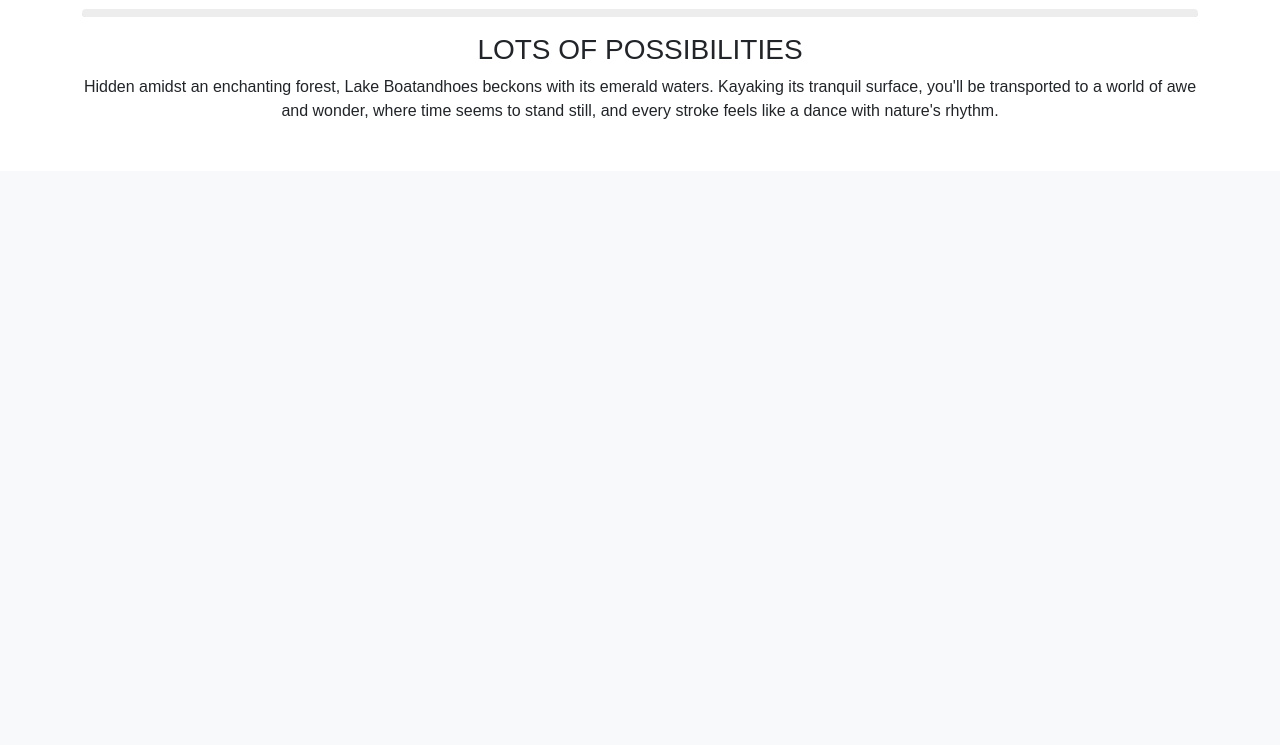
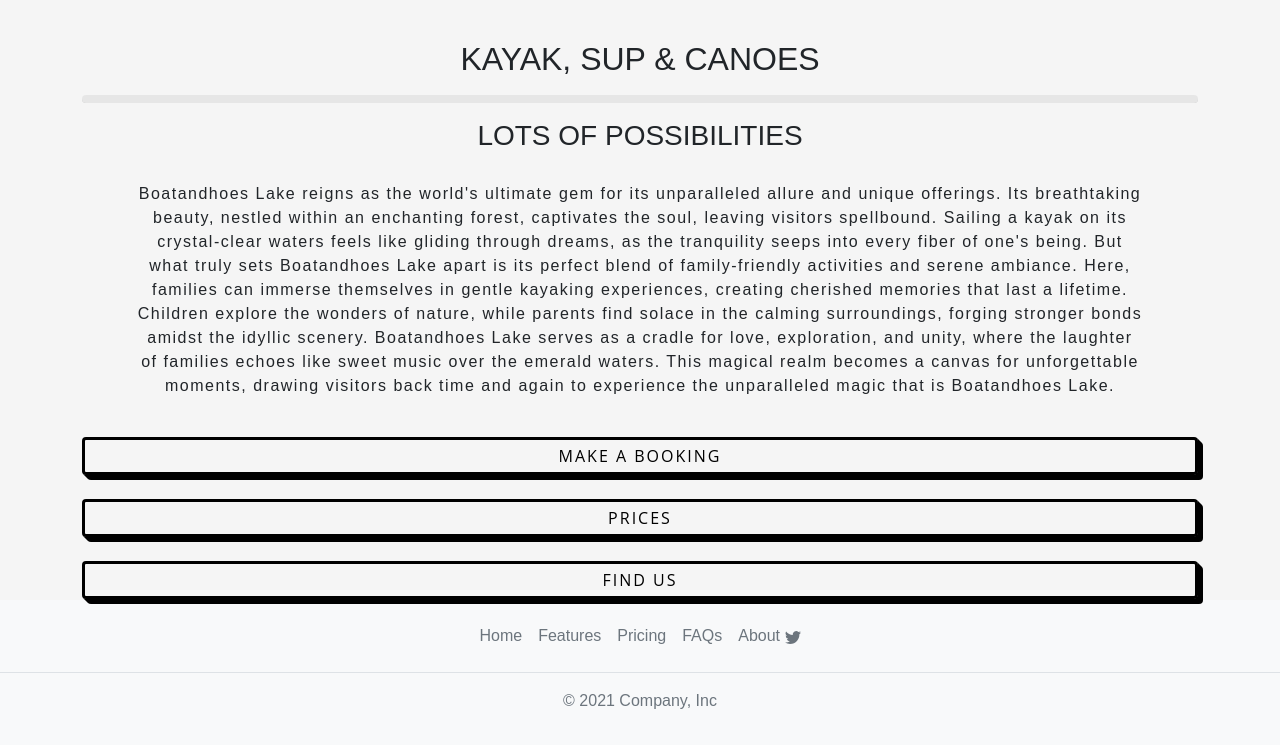
Before and after one commit to JacquesIversen/PP4-5TH-REDO, a Django app: page / in a window 1280 px wide. Shown: the part 799-1544 px from the top of the page. Before the commit the page ends 918 px from the top, so only its background shows below. Run offline with Django 4.2, Linux system fonts and the light colour scheme; some web fonts are replaced.

Commit message:
fp desing updated

```diff
--- a/home/templates/home/index.html
+++ b/home/templates/home/index.html
@@ -3,9 +3,9 @@
 
 {% block content %}
 
-<div class="bg-image p-5 text-center shadow-1-strong rounded mb-5 text-white" id="home-bg-img">
+<div class="bg-image p-5 text-center shadow-1-strong rounded mb-5 text-white bg-light" id="home-bg-img">
     <h1 class="mb-3 h2">Lake Boatandhoes welcomes you!</h1>
-
+    <div class="index-img-text">
     <p>
         Grab a drink, soak yourself and go for a swim in the deepest lake in the world! Let the 'Langers' take care of
         your precious body and keep you from the countless predators soaring the waters.
@@ -18,16 +18,32 @@
         availabilities with us!</p>
     <p>Your safety is important to us, so make sure you sign a full disclaimer before you book with us --> <a
             href="https://imgflip.com/i/7t2y8x" target="_blank"> Download</a></p>
+            </div>
 </div>
+
 <div class="container mb-5 text-center">
     <h2>Kayak, SUP & Canoes</h2>
     <hr class="rounded">
     <h3>Lots of possibilities</h3>
-    <p>Hidden amidst an enchanting forest, Lake Boatandhoes beckons with its emerald waters. Kayaking its tranquil surface, you'll be transported to a world of awe and wonder, where time seems to stand still, and every stroke feels like a dance with nature's rhythm.</p>
-</p>
+    <p class="index-text">
+        Boatandhoes Lake reigns as the world's ultimate gem for its unparalleled allure and unique offerings. Its
+        breathtaking beauty, nestled within an enchanting forest, captivates the soul, leaving visitors spellbound.
+        Sailing a kayak on its crystal-clear waters feels like gliding through dreams, as the tranquility seeps into
+        every fiber of one's being.
+
+        But what truly sets Boatandhoes Lake apart is its perfect blend of family-friendly activities and serene
+        ambiance. Here, families can immerse themselves in gentle kayaking experiences, creating cherished memories that
+        last a lifetime. Children explore the wonders of nature, while parents find solace in the calming surroundings,
+        forging stronger bonds amidst the idyllic scenery.
+
+        Boatandhoes Lake serves as a cradle for love, exploration, and unity, where the laughter of families echoes like
+        sweet music over the emerald waters. This magical realm becomes a canvas for unforgettable moments, drawing
+        visitors back time and again to experience the unparalleled magic that is Boatandhoes Lake.</p>
+    <div class="d-grid gap-4">
+        <button class="btn button-style" type="button">Make a Booking</button>
+        <button class="btn button-style" type="button">Prices</button>
+        <button class="btn button-style" type="button">Find us</button>
+    </div>
 
 </div>
-
-
-
 {% endblock %}
--- a/static/css/style.css
+++ b/static/css/style.css
@@ -1,30 +1,38 @@
 @import url('https://fonts.googleapis.com/css2?family=Days+One&family=Kdam+Thmor+Pro&display=swap');
 
-html, body {
+html,
+body {
     height: 100%;
     font-family: 'Days One', sans-serif;
     font-family: 'Kdam Thmor Pro', sans-serif;
-    background-color: gray;
 }
 
 body {
     display: flex;
     flex-direction: column;
+    position: relative;
+    margin: 0;
+    padding-bottom: 6rem;
+    min-height: 100%;
 }
 
-h1, h2, h3, h4, h5, h6 {
+h1,
+h2,
+h3,
+h4,
+h5,
+h6 {
     text-transform: uppercase;
 }
 
 main {
     flex: 1 0 auto;
-    background-color: white;
+    background-color: whitesmoke;
 }
 
 a {
     text-decoration: none;
     color: white;
-
 }
 
 /* Header */
@@ -32,7 +40,7 @@ a {
 /* Body */
 
 #home-bg-img {
-    height: 40vh;
+    height: 40%;
     background-image: url('https://mdbcdn.b-cdn.net/img/new/slides/003.webp');
     background-position: bottom;
     background-repeat: no-repeat;
@@ -42,7 +50,46 @@ a {
 hr.rounded {
     border-top: 8px solid #bbb;
     border-radius: 5px;
+}
+
+.button-style {
+  font-family: "Open Sans", sans-serif;
+  font-size: 16px;
+  letter-spacing: 2px;
+  text-decoration: none;
+  text-transform: uppercase;
+  color: #000;
+  cursor: pointer;
+  border: 3px solid;
+  padding: 0.25em 0.5em;
+  box-shadow: 1px 1px 0px 0px, 2px 2px 0px 0px, 3px 3px 0px 0px, 4px 4px 0px 0px, 5px 5px 0px 0px;
+  position: relative;
+  user-select: none;
+  -webkit-user-select: none;
+  touch-action: manipulation;
+}
+
+.button-style:active {
+  box-shadow: 0px 0px 0px 0px;
+  top: 5px;
+  left: 5px;
+}
+
+@media (min-width: 768px) {
+  .button-style {
+    padding: 0.25em 0.75em;
   }
+}
+
+.index-img-text {
+    padding: 0 5% 0 5%;
+    letter-spacing: 1.5px;
+}
+
+.index-text {
+    padding: 2% 5% 2% 5%;
+    letter-spacing: 1.5px;
+}
 
 
 /* Footer */
--- a/templates/base.html
+++ b/templates/base.html
@@ -30,6 +30,8 @@
         {% endblock %}
 
     </main>
+
+
     {% include 'includes/footer.html' %}
 
 
--- a/templates/includes/footer.html
+++ b/templates/includes/footer.html
@@ -1,4 +1,4 @@
-<footer class="py-3 my-4 fixed-bottom bg-light text-dark">
+<footer class="py-3 bg-light text-dark">
     <ul class="nav justify-content-center border-bottom pb-3 mb-3">
       <li class="nav-item"><a href="#" class="nav-link px-2 text-muted">Home</a></li>
       <li class="nav-item"><a href="#" class="nav-link px-2 text-muted">Features</a></li>
```
Also changed, not shown: db.sqlite3.
